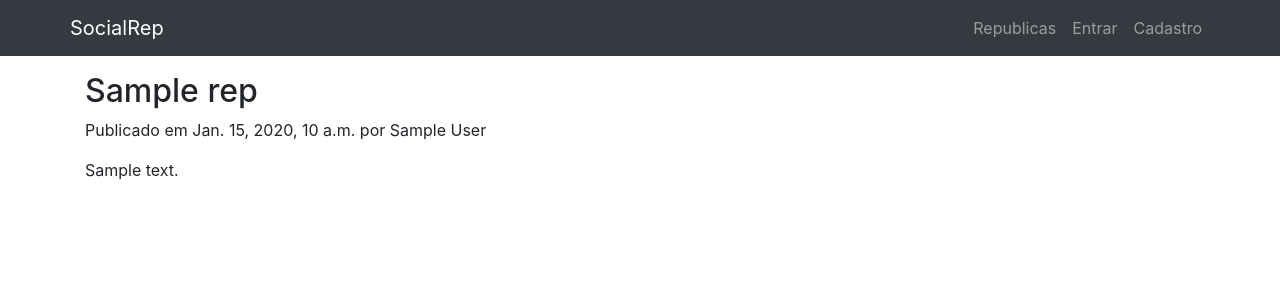
After one commit to raphaelsander/SocialRep, a Django app: template src/templates/republics/rep_detail.html in a window 1280 px wide. The commit adds this page. Shown: the top 300 px of the page. Run offline with Django 3.2, Linux system fonts and the light colour scheme; the template is opened without the code that fills it: most values are stand-ins (such as "Sample title", 1, 10 or a date in 2020); parts of the project's set-up code (start-up, migrations or seed data) failed here and were passed over; some libraries are stand-ins or nearby versions.

Commit message:
Alteração nos templates.

```diff
--- a/src/templates/base.html
+++ b/src/templates/base.html
@@ -13,7 +13,7 @@
                 <a class="navbar-brand" href="{% url 'pages:home' %}">SocialRep</a>
                 <ul class="navbar-nav">
                     <li class="nav-item">
-                        <a class="nav-link" href="/reps">Republicas</a>
+                        <a class="nav-link" href="/republics">Republicas</a>
                     </li>
                     {% if user.is_authenticated %}
                     <li class="nav-item">
--- /dev/null
+++ b/src/templates/republics/rep_detail.html
@@ -0,0 +1,11 @@
+{% extends "base.html" %}
+
+{% block name %}{{ rep.name }}{% endblock %}
+
+{% block content %}
+    <h2>{{ rep.name }}</h2>
+    <p class="date">
+        Publicado em {{ rep.created }} por {{ rep.author }}
+    </p>
+    {{ rep.body|linebreaks }}
+{% endblock %}
```
Also changed, not shown: src/templates/home.html (deleted, +0 -7 lines), src/templates/republicas/post_detail.html (deleted, +0 -11 lines), src/templates/republics/rep_list.html (renamed from src/templates/republicas/post_list.html, +5 -5 lines).
